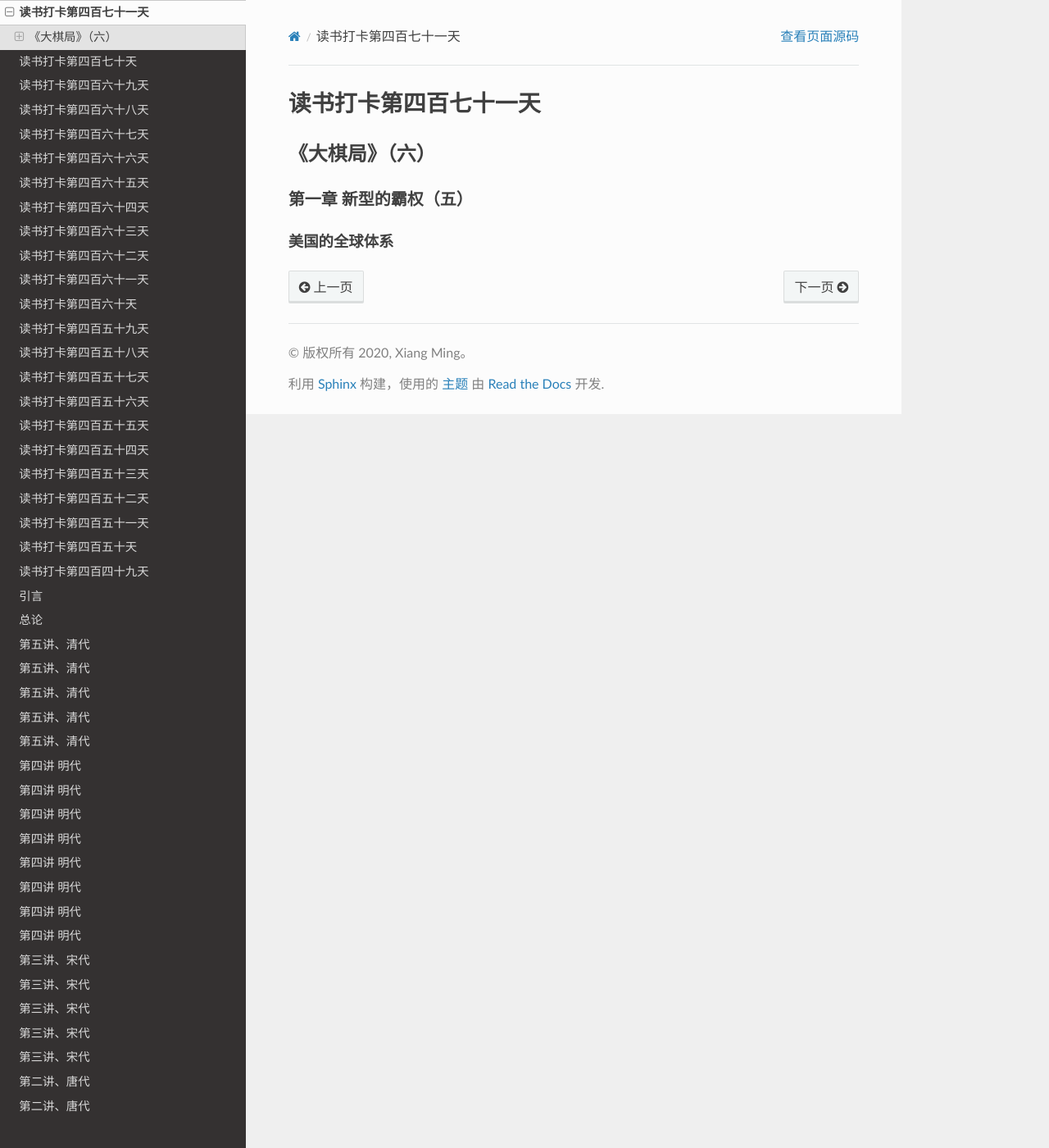
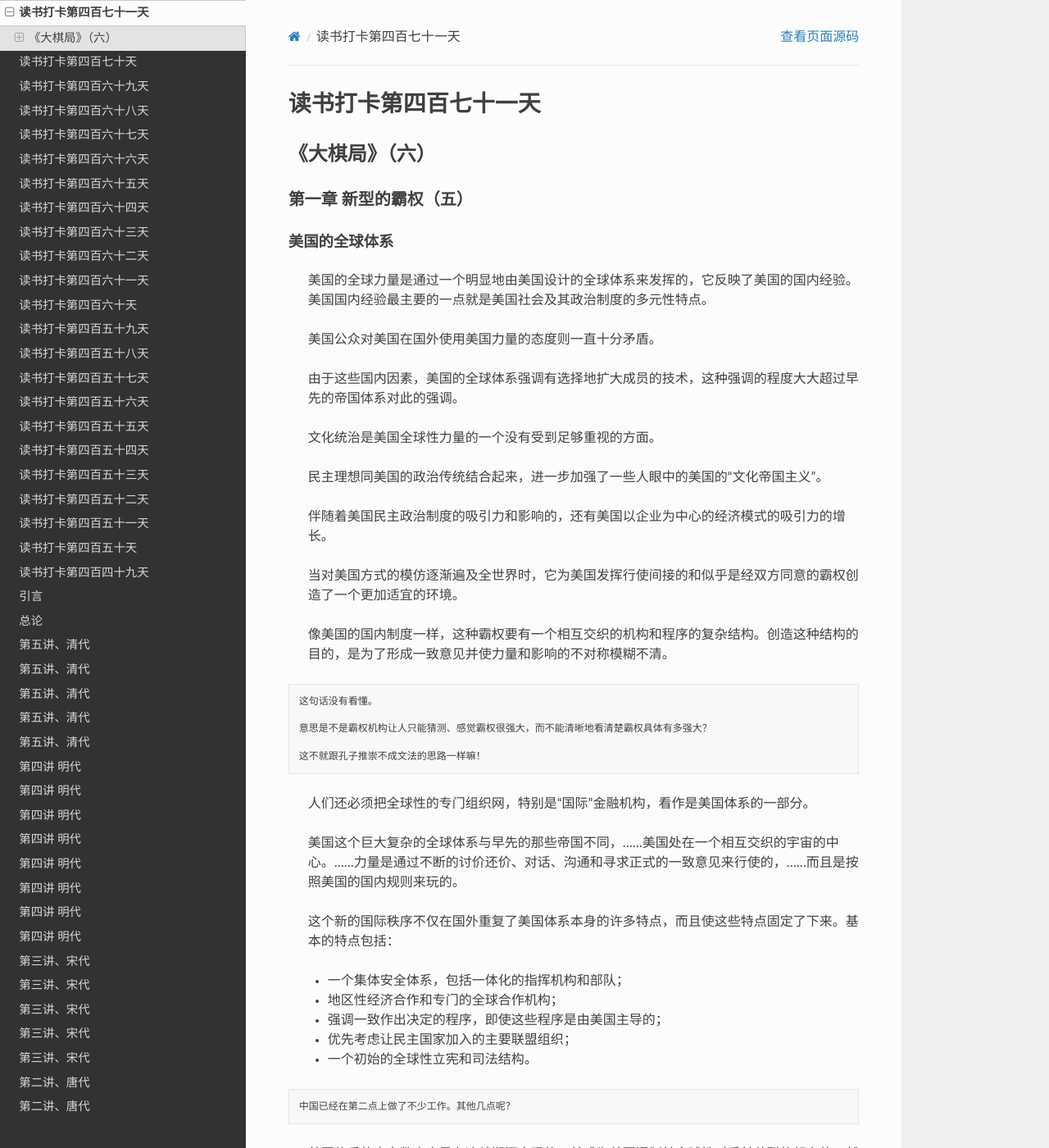
Before and after one commit to xiangming1975/reading, a Sphinx documentation site: the page built from source/2021-11-09.md, in a window 1280 px wide and 1400 px high. Shown: the whole window at 82% size. Built offline with Sphinx 7.4.7 and the Read the Docs theme 2.0.0, drawn with Linux system fonts in a browser that asks for light colours; some of the changed text lies outside the part shown.

Commit message:
大棋局

````diff
--- a/source/2021-11-09.md
+++ b/source/2021-11-09.md
@@ -3,4 +3,41 @@
 ### 第一章 新型的霸权（五）
 #### 美国的全球体系
 
->
+> 美国的全球力量是通过一个明显地由美国设计的全球体系来发挥的，它反映了美国的国内经验。美国国内经验最主要的一点就是美国社会及其政治制度的多元性特点。
+
+> 美国公众对美国在国外使用美国力量的态度则一直十分矛盾。
+
+> 由于这些国内因素，美国的全球体系强调有选择地扩大成员的技术，这种强调的程度大大超过早先的帝国体系对此的强调。
+
+> 文化统治是美国全球性力量的一个没有受到足够重视的方面。
+
+> 民主理想同美国的政治传统结合起来，进一步加强了一些人眼中的美国的“文化帝国主义”。
+
+> 伴随着美国民主政治制度的吸引力和影响的，还有美国以企业为中心的经济模式的吸引力的增长。
+
+> 当对美国方式的模仿逐渐遍及全世界时，它为美国发挥行使间接的和似乎是经双方同意的霸权创造了一个更加适宜的环境。
+
+> 像美国的国内制度一样，这种霸权要有一个相互交织的机构和程序的复杂结构。创造这种结构的目的，是为了形成一致意见并使力量和影响的不对称模糊不清。
+```
+这句话没有看懂。
+
+意思是不是霸权机构让人只能猜测、感觉霸权很强大，而不能清晰地看清楚霸权具体有多强大？
+
+这不就跟孔子推崇不成文法的思路一样嘛！
+```
+> 人们还必须把全球性的专门组织网，特别是“国际”金融机构，看作是美国体系的一部分。
+
+> 美国这个巨大复杂的全球体系与早先的那些帝国不同，……美国处在一个相互交织的宇宙的中心。……力量是通过不断的讨价还价、对话、沟通和寻求正式的一致意见来行使的，……而且是按照美国的国内规则来玩的。
+
+> 这个新的国际秩序不仅在国外重复了美国体系本身的许多特点，而且使这些特点固定了下来。基本的特点包括：
+> * 一个集体安全体系，包括一体化的指挥机构和部队；
+> * 地区性经济合作和专门的全球合作机构；
+> * 强调一致作出决定的程序，即使这些程序是由美国主导的；
+> * 优先考虑让民主国家加入的主要联盟组织；
+> * 一个初始的全球性立宪和司法结构。
+```
+中国已经在第二点上做了不少工作。其他几点呢？
+```
+> 美国体系的大多数内容是在冷战期间出现的，并成为美国遏制其全球性对手前苏联的努力的一部分。
+
+> 这一复杂体系的演变驯化了主要西方国家间的关系。这些国家之间不时地发生尖锐的冲突。……战争的威胁从桌面上消失了。
````
Also changed, not shown: source/2021-11-10.md (added, +11 -0 lines).
